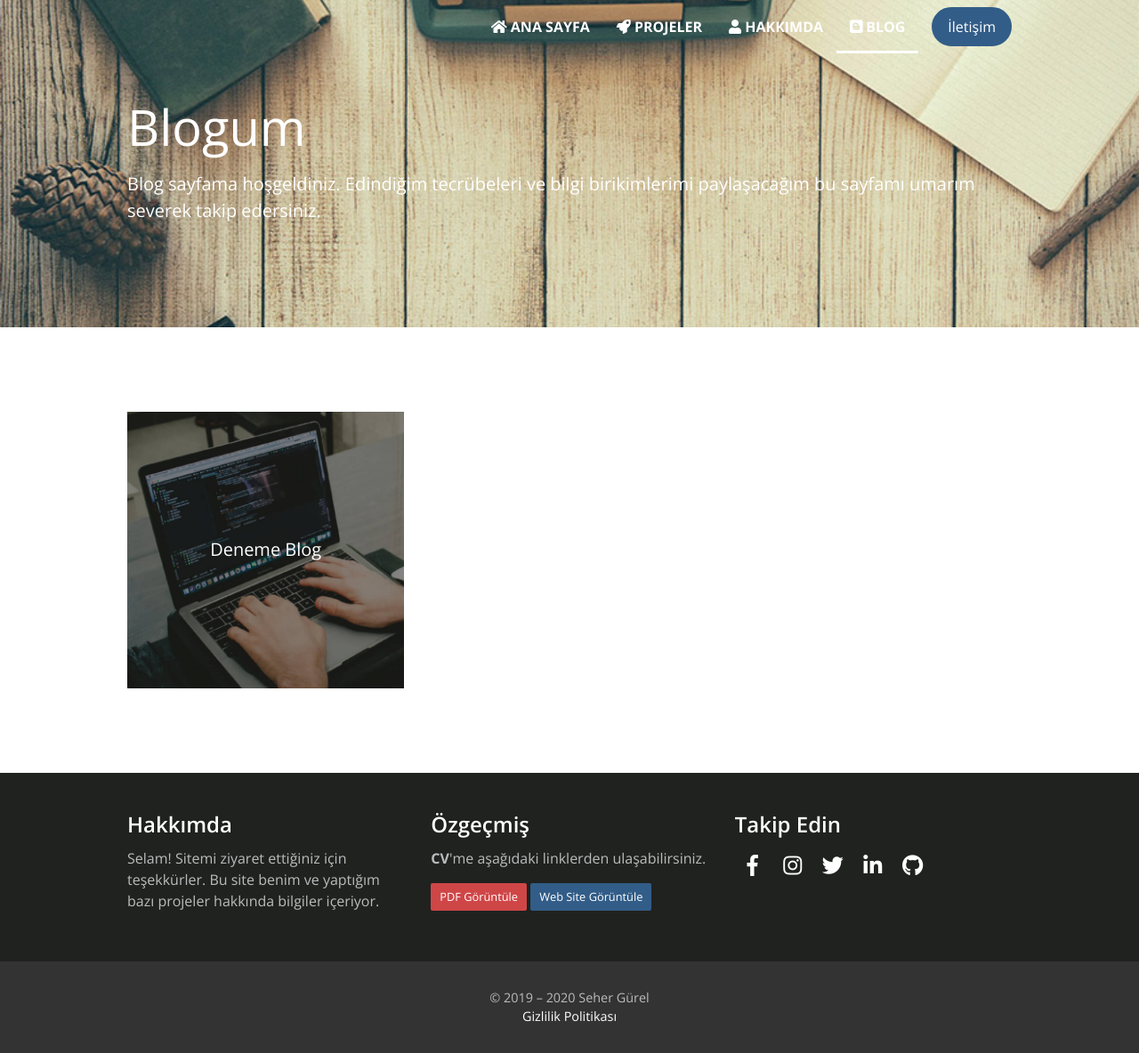
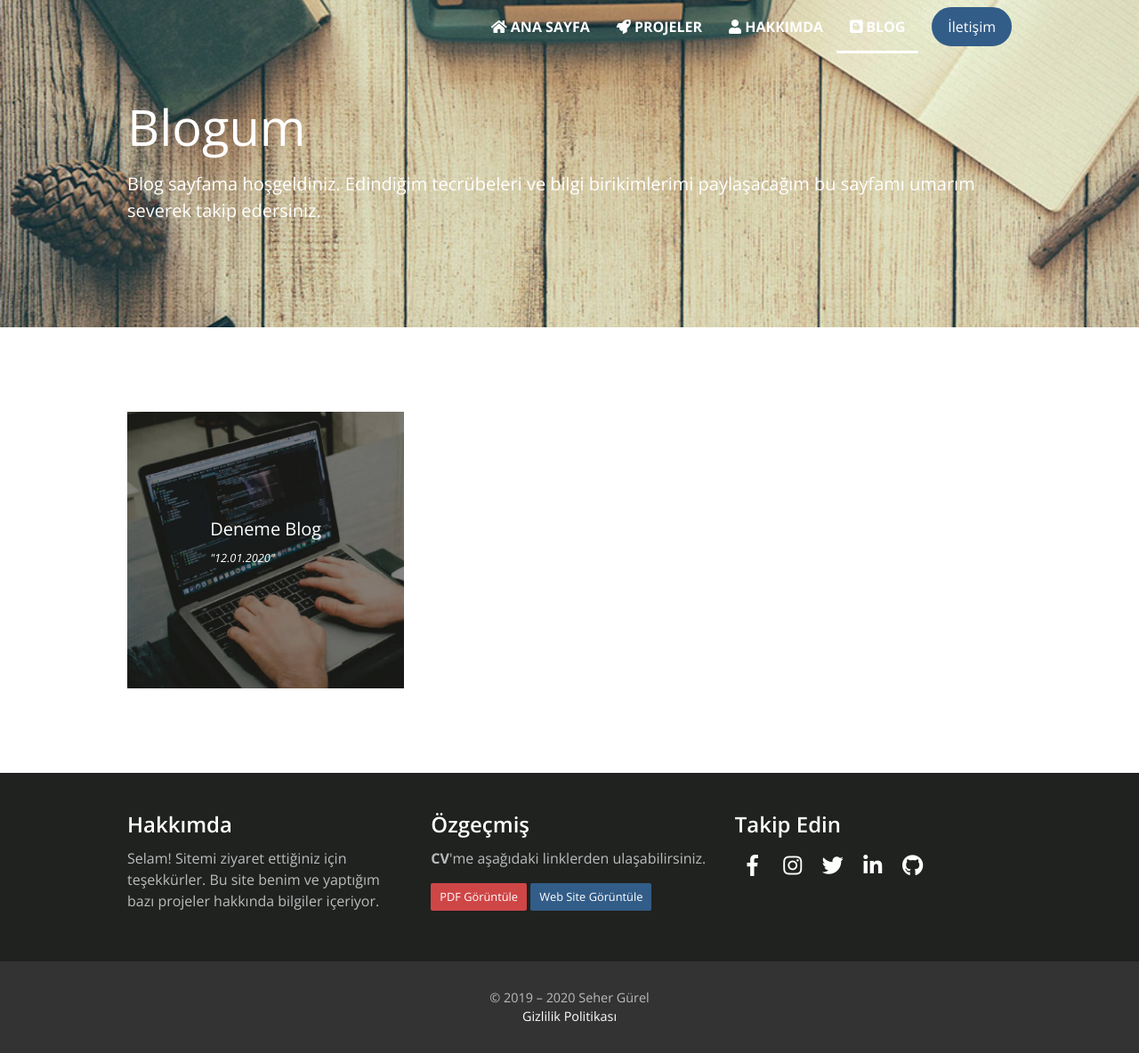
Before and after one commit to shrgrl/shrgrl.github.io, a Jekyll site: the page built from _pages/blog.html, in a window 1280 px wide and 1184 px high. Shown: the whole window at 89% size. Built offline with Jekyll 4.4.1, drawn with Linux system fonts in a browser that asks for light colours; nearby versions of some CDN libraries.

Commit message:
Update blog.html

```diff
--- a/_pages/blog.html
+++ b/_pages/blog.html
@@ -17,8 +17,7 @@ font-awesome: fab fa-blogger
       <div class="thumb">
         <figure>
           <img src="{{ base }}/assets/images/projects/web.jpg" alt="Deneme" class="img-fluid">
-          <figcaption class="txt-size-lead">Deneme Blog</figcaption>
-          <p><i><small>"12.01.2020"</p></i></small>
+          <figcaption class="txt-size-lead">Deneme Blog<br><p><i><small>"12.01.2020"</p></i></small></figcaption>
         </figure>
       </div>
     </a>
```
